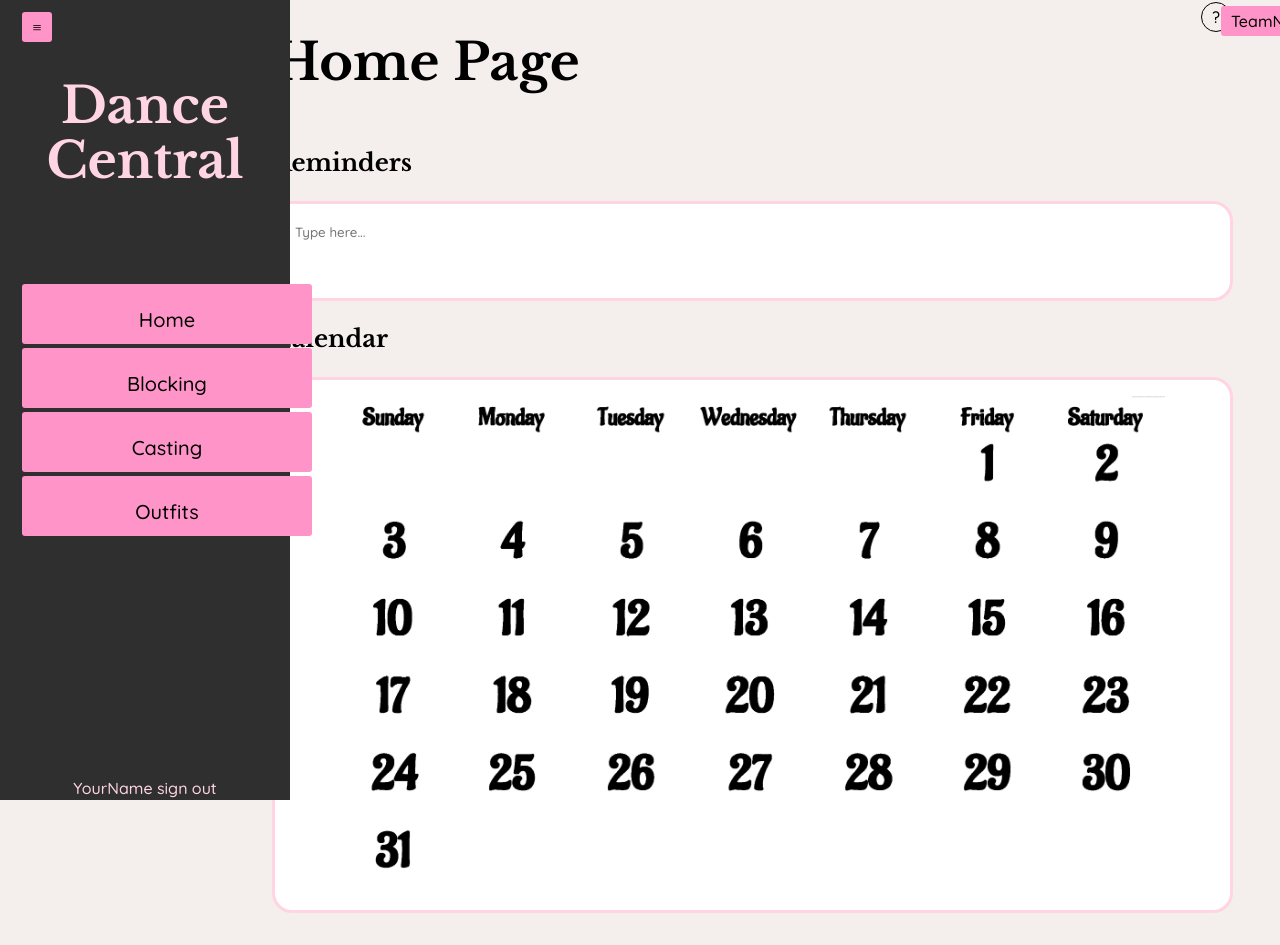
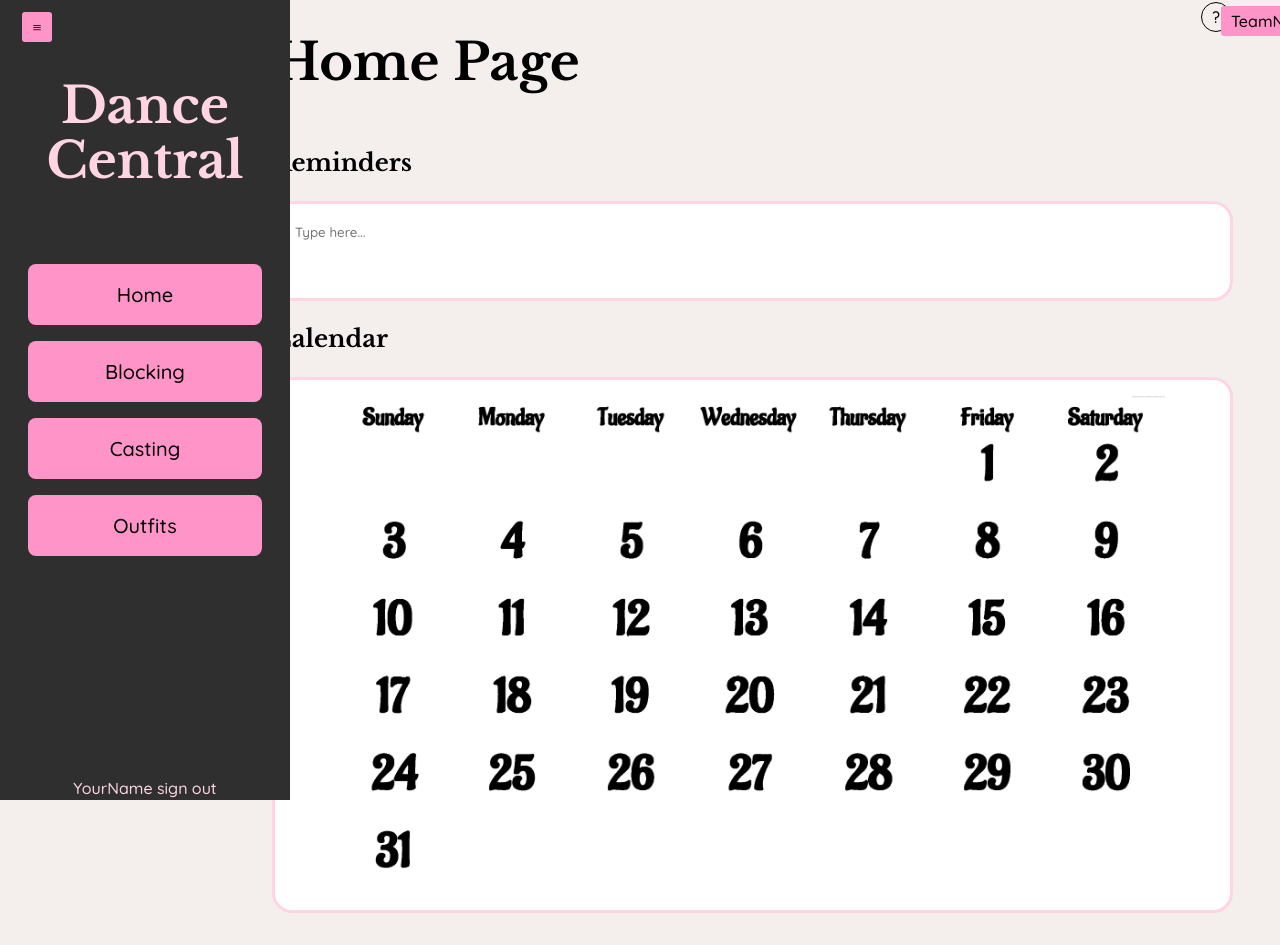
Before and after one commit to elise-chang/Dance-Central, a React (Vite) app in the folder Dance-Central-App/: page /home in a window 1280 px wide. Built offline with nearby package versions, Linux system fonts and the light colour scheme.

Commit message:
fixed buttons

```diff
--- a/Dance-Central-App/src/components/menu.css
+++ b/Dance-Central-App/src/components/menu.css
@@ -25,13 +25,14 @@
     color: #000000;
     font-size: 20px;
     align-self: stretch;
-    width: 100%;
     display: flex;
+    margin: 8px;
+    border-radius: 8px;
 }
 
 .menu-btn > button {
     width: 100%;
-    margin-top: 13px;
+    margin: 8px;
 }
 
 .button-container {
--- a/Dance-Central-App/src/index.css
+++ b/Dance-Central-App/src/index.css
@@ -46,7 +46,6 @@ button, .menu-btn {
   font-family: 'Quicksand';
   font-weight: 500;
   cursor: pointer;
-  transition: background-color 0.25s;
   border: none;
   padding: 5px 20px;
   margin: 2px;
--- a/Dance-Central-App/src/pages/blocking.css
+++ b/Dance-Central-App/src/pages/blocking.css
@@ -137,8 +137,7 @@
   min-height: 80px;
   min-width: 120px;
 }
-
-/* === UPLOAD BUTTON === */
+/*
 .pink-upload-btn {
   display: inline-block;
   width: 100%;
@@ -156,10 +155,12 @@
   border: 2px solid #ffb3cc;
   transition: background 0.2s, color 0.2s;
 }
+
 .pink-upload-btn span:hover {
   background: #ff7aa5;
   color: #fff;
 }
+*/
 
 /* === RIGHT COLUMN === */
 .blocking-notes {
```
